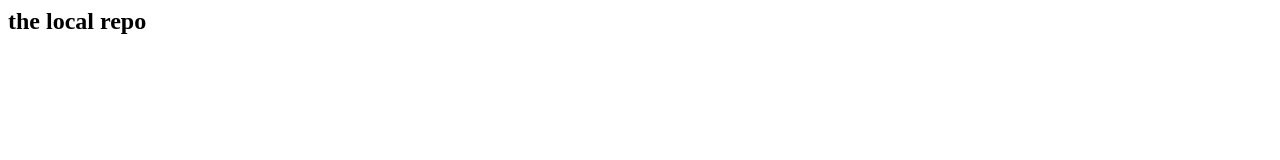
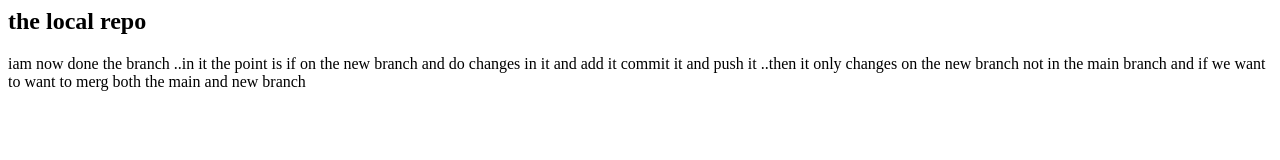
Before and after one commit to mohammadzaid03/secondrepo, a plain HTML site: page index.html in a window 1280 px wide. Drawn offline with Linux system fonts and the light colour scheme.

Commit message:
added paragraph

```diff
--- a/index.html
+++ b/index.html
@@ -1 +1,5 @@
 <h2>the local repo</h2>
+<p>iam now done the branch ..in it
+    the point is if on the new branch and do changes in it and add it commit it and push it ..then
+it only changes on the new branch not in the main branch and if we want to want to merg both the main
+and new branch </p>
```
